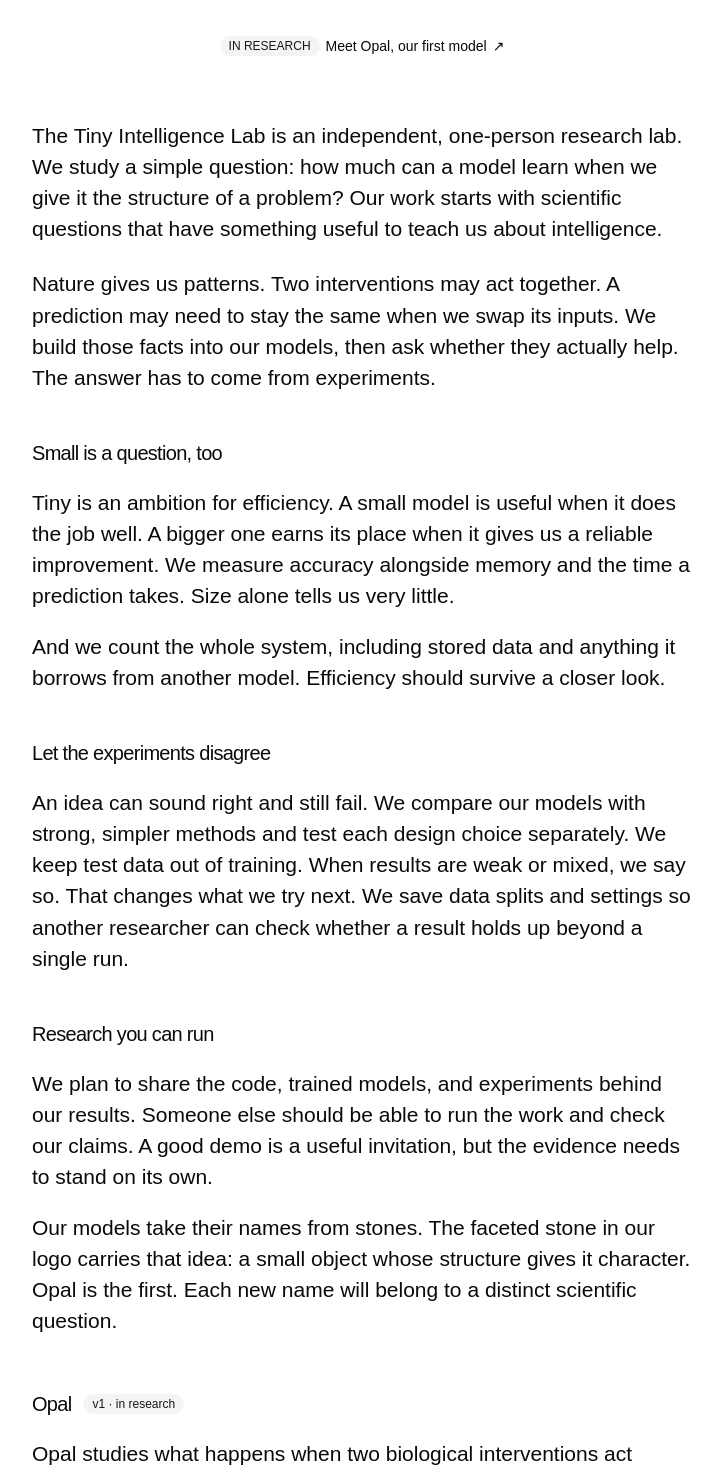
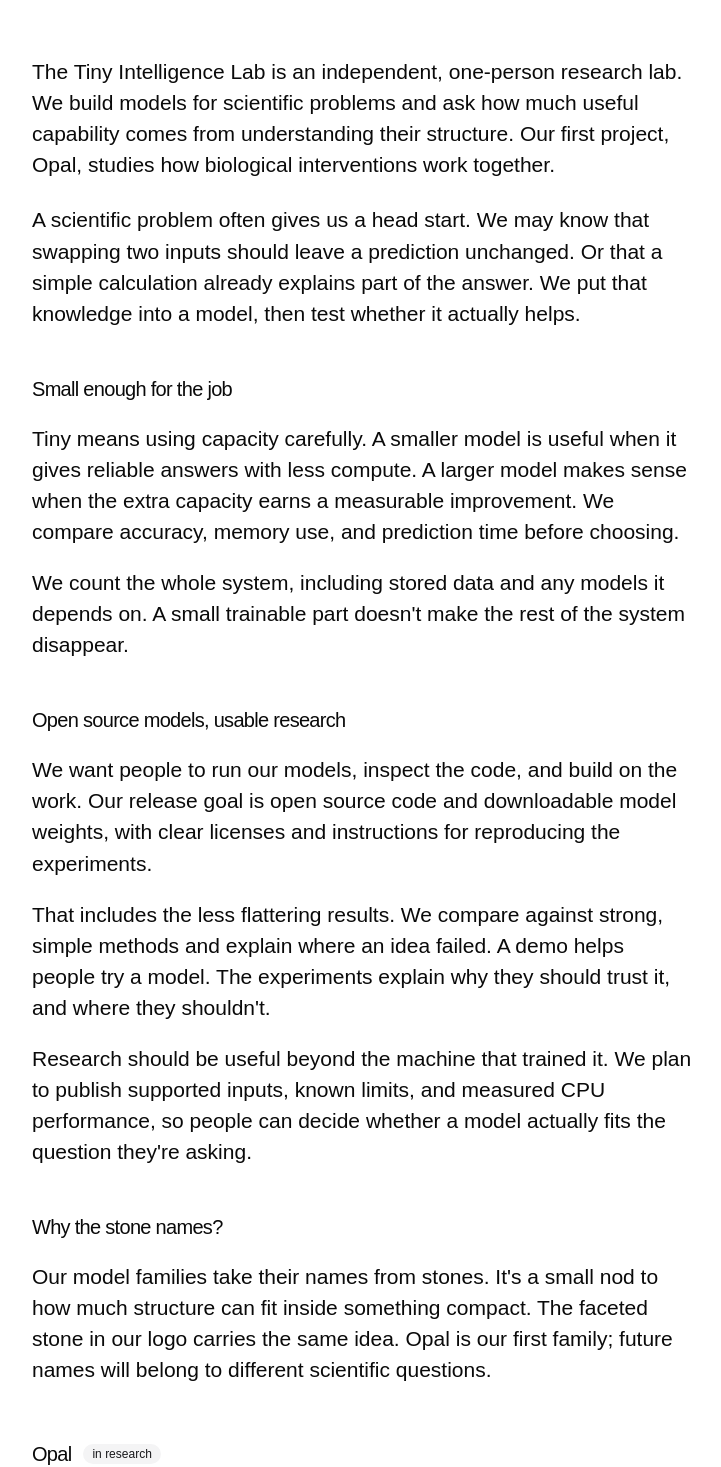
Before and after one commit to TheTinyIntelLab/web, a Next.js app: page / in a window 1280 px wide. Shown: the part 383-1850 px from the top of the page, without its empty margins (278-999 px from the left). Built offline with nearby package versions, Linux system fonts and the light colour scheme; no server answers; a web font is replaced by a local one.

Commit message:
clarify lab content

```diff
--- a/app/page.tsx
+++ b/app/page.tsx
@@ -35,7 +35,7 @@ export default function Home() {
           <br />
           intelligence lab
         </h1>
-        <Button
+        {/* <Button
           nativeButton={false}
           role="link"
           variant="ghost"
@@ -44,7 +44,7 @@ export default function Home() {
         >
           <Badge variant="secondary">IN RESEARCH</Badge> Meet Opal, our first
           model <span aria-hidden="true">↗</span>
-        </Button>
+        </Button> */}
       </section>
       <article className="reading-column home-copy" id="philosophy">
         <div className="flex flex-col gap-6">
@@ -63,7 +63,7 @@ export default function Home() {
         <section id="opal" className="copy-section opal-section">
           <div className="flex flex-wrap items-center gap-3">
             <h2>Opal</h2>
-            <Badge variant="secondary">v1 · in research</Badge>
+            <Badge variant="secondary">in research</Badge>
           </div>
           {opal.map((text) => (
             <p key={text}>{text}</p>
--- a/src/content/home.ts
+++ b/src/content/home.ts
@@ -1,27 +1,28 @@
 export const philosophy = {
   introduction: [
-    "The Tiny Intelligence Lab is an independent, one-person research lab. We study a simple question: how much can a model learn when we give it the structure of a problem? Our work starts with scientific questions that have something useful to teach us about intelligence.",
-    "Nature gives us patterns. Two interventions may act together. A prediction may need to stay the same when we swap its inputs. We build those facts into our models, then ask whether they actually help. The answer has to come from experiments.",
+    "The Tiny Intelligence Lab is an independent, one-person research lab. We build models for scientific problems and ask how much useful capability comes from understanding their structure. Our first project, Opal, studies how biological interventions work together.",
+    "A scientific problem often gives us a head start. We may know that swapping two inputs should leave a prediction unchanged. Or that a simple calculation already explains part of the answer. We put that knowledge into a model, then test whether it actually helps.",
   ],
   sections: [
     {
-      title: "Small is a question, too",
+      title: "Small enough for the job",
       paragraphs: [
-        "Tiny is an ambition for efficiency. A small model is useful when it does the job well. A bigger one earns its place when it gives us a reliable improvement. We measure accuracy alongside memory and the time a prediction takes. Size alone tells us very little.",
-        "And we count the whole system, including stored data and anything it borrows from another model. Efficiency should survive a closer look.",
+        "Tiny means using capacity carefully. A smaller model is useful when it gives reliable answers with less compute. A larger model makes sense when the extra capacity earns a measurable improvement. We compare accuracy, memory use, and prediction time before choosing.",
+        "We count the whole system, including stored data and any models it depends on. A small trainable part doesn't make the rest of the system disappear.",
       ],
     },
     {
-      title: "Let the experiments disagree",
+      title: "Open source models, usable research",
       paragraphs: [
-        "An idea can sound right and still fail. We compare our models with strong, simpler methods and test each design choice separately. We keep test data out of training. When results are weak or mixed, we say so. That changes what we try next. We save data splits and settings so another researcher can check whether a result holds up beyond a single run.",
+        "We want people to run our models, inspect the code, and build on the work. Our release goal is open source code and downloadable model weights, with clear licenses and instructions for reproducing the experiments.",
+        "That includes the less flattering results. We compare against strong, simple methods and explain where an idea failed. A demo helps people try a model. The experiments explain why they should trust it, and where they shouldn't.",
+        "Research should be useful beyond the machine that trained it. We plan to publish supported inputs, known limits, and measured CPU performance, so people can decide whether a model actually fits the question they're asking.",
       ],
     },
     {
-      title: "Research you can run",
+      title: "Why the stone names?",
       paragraphs: [
-        "We plan to share the code, trained models, and experiments behind our results. Someone else should be able to run the work and check our claims. A good demo is a useful invitation, but the evidence needs to stand on its own.",
-        "Our models take their names from stones. The faceted stone in our logo carries that idea: a small object whose structure gives it character. Opal is the first. Each new name will belong to a distinct scientific question.",
+        "Our model families take their names from stones. It's a small nod to how much structure can fit inside something compact. The faceted stone in our logo carries the same idea. Opal is our first family; future names will belong to different scientific questions.",
       ],
     },
   ],
@@ -29,5 +30,5 @@ export const philosophy = {
 export const opal = [
   "Opal studies what happens when two biological interventions act together. Its first task is predicting the change in average gene expression for a pair whose individual effects have already been measured in the same biological setting.",
   "It starts by adding those individual effects, then learns a correction for how they interact. Swapping the two inputs leaves the prediction unchanged. We will test whether this structure helps against strong alternatives, and publish what the experiments show.",
-  "Opal v1 is in research. Its planned release includes reproducible experiments, downloadable models, and a demo. Claims about new biological settings will need separate evidence.",
+  "Opal is currently in research. Its planned release includes reproducible experiments, downloadable models, and a demo. Claims about new biological settings will need separate evidence.",
 ]
```
